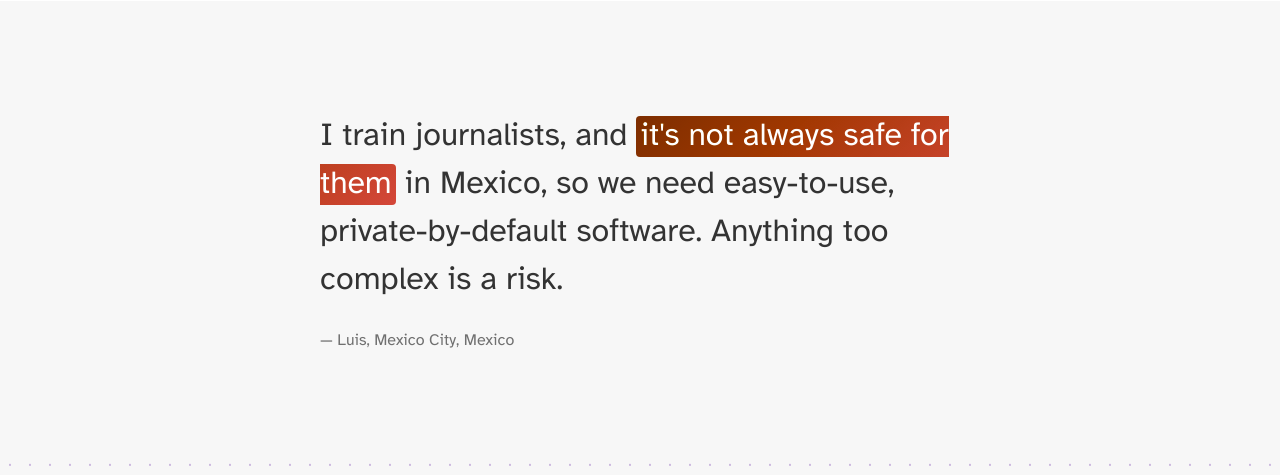
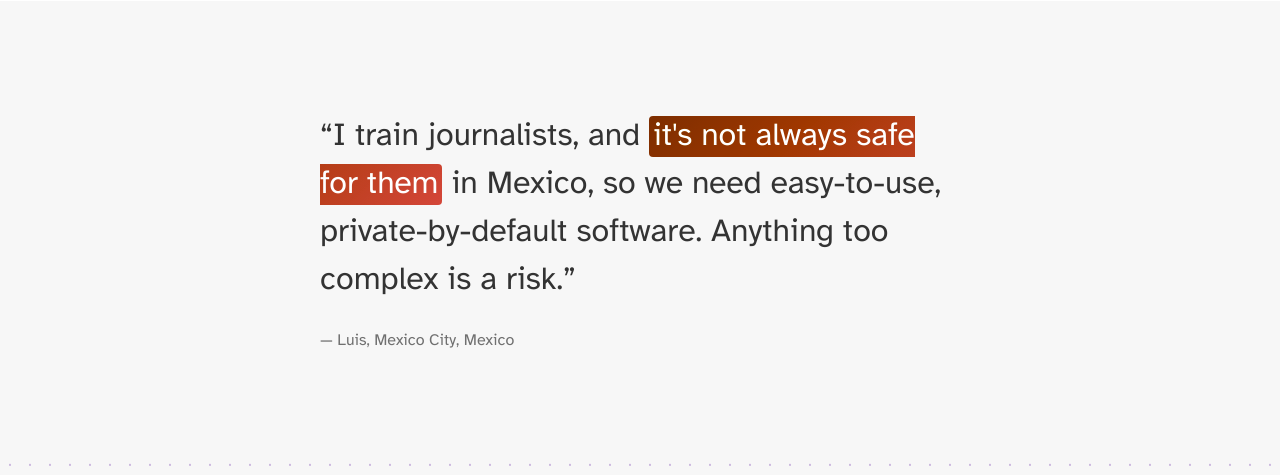
Before and after one commit to scidsg/scidsg-website, a PHP site: page /our-users.html in a window 1280 px wide. Shown: the part 638-1113 px from the top of the page. Run offline with PHP 8.4, Linux system fonts and the light colour scheme.

Commit message:
Update typography.css

```diff
--- a/design-system/css/typography.css
+++ b/design-system/css/typography.css
@@ -132,6 +132,17 @@ p, q {
   margin: var(--spacing-base) 0;
 }
 
+q {
+  quotes: "“" "”" "‘" "’";
+}
+
+q::before {
+    content: open-quote;
+}
+q::after {
+    content: close-quote;
+}
+
 p.meta {
   margin: var(--spacing-small) 0 var(--spacing-xsmall) 0 !important;
   font-size: var(--font-size-small) !important;
```
